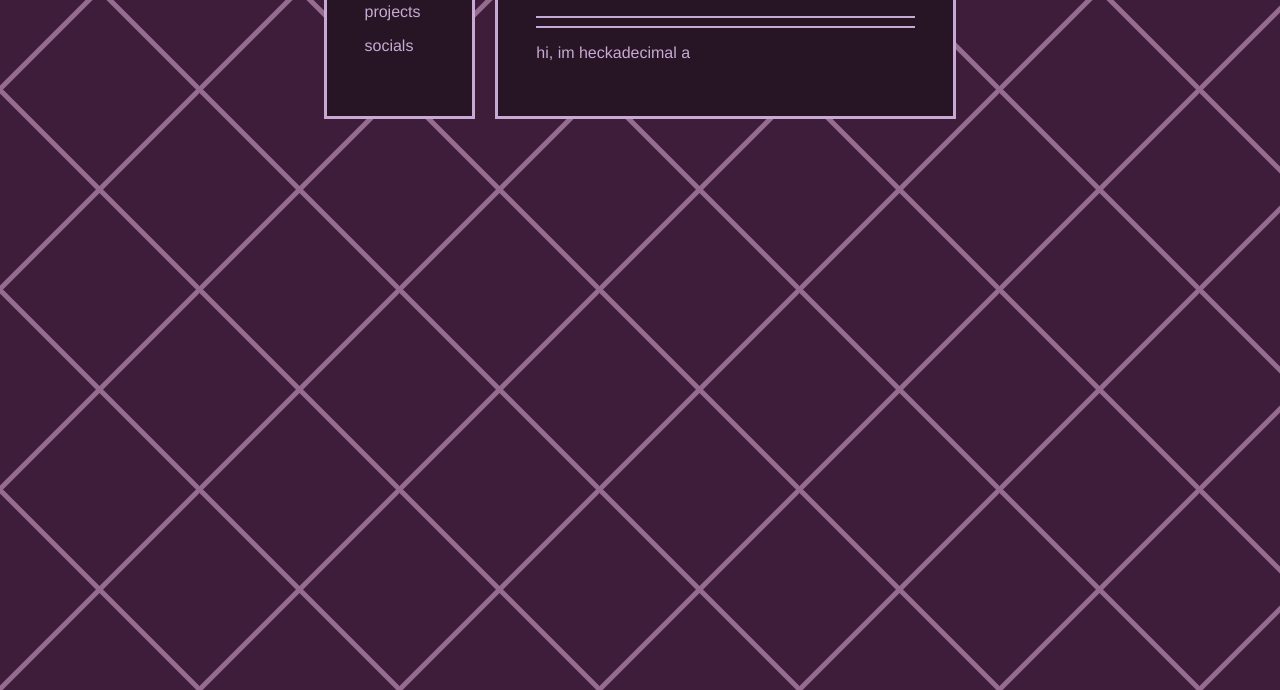
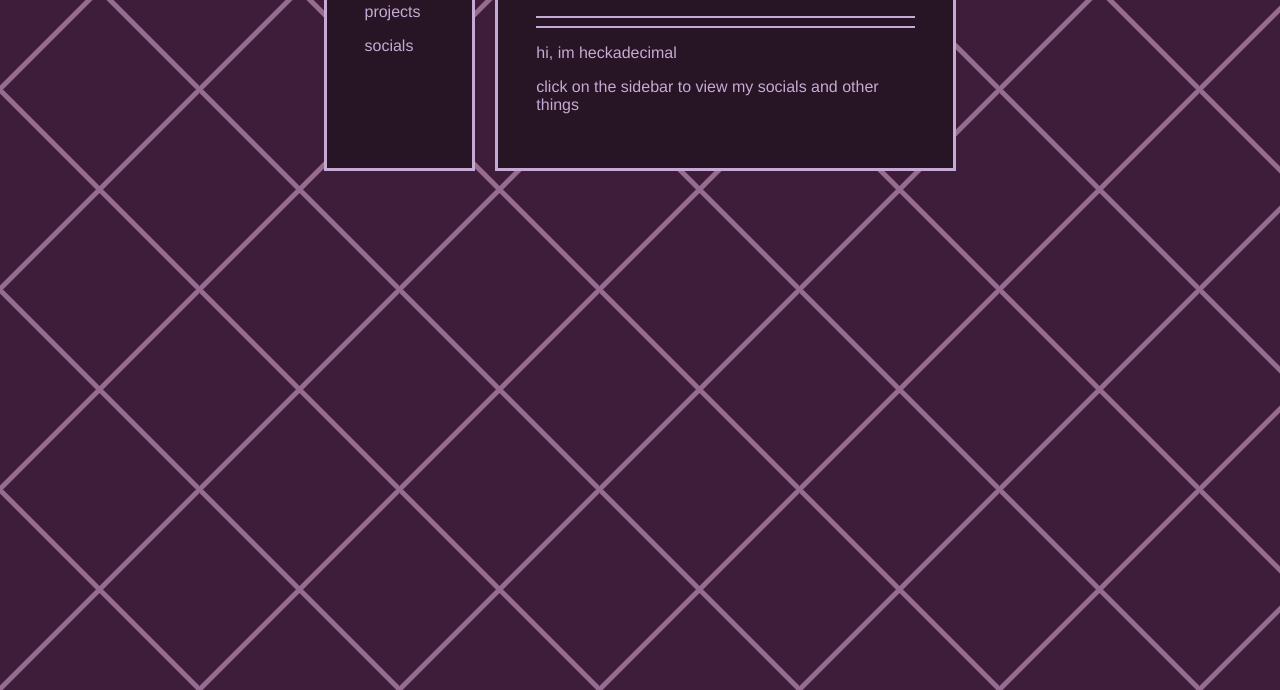
Before and after one commit to helladecimal/nekoweb-site, a plain HTML site: page index.html in a window 1280 px wide. Shown: the part 110-800 px from the top of the page. Drawn offline with Linux system fonts and the light colour scheme.

Commit message:
Added line

```diff
--- a/index.html
+++ b/index.html
@@ -19,7 +19,8 @@
         <hr>
         <hr>
 
-        <p>hi, im heckadecimal a</p>
+        <p>hi, im heckadecimal</p>
+        <p>click on the sidebar to view my socials and other things</p>
       </div>
     </div>
 
```
